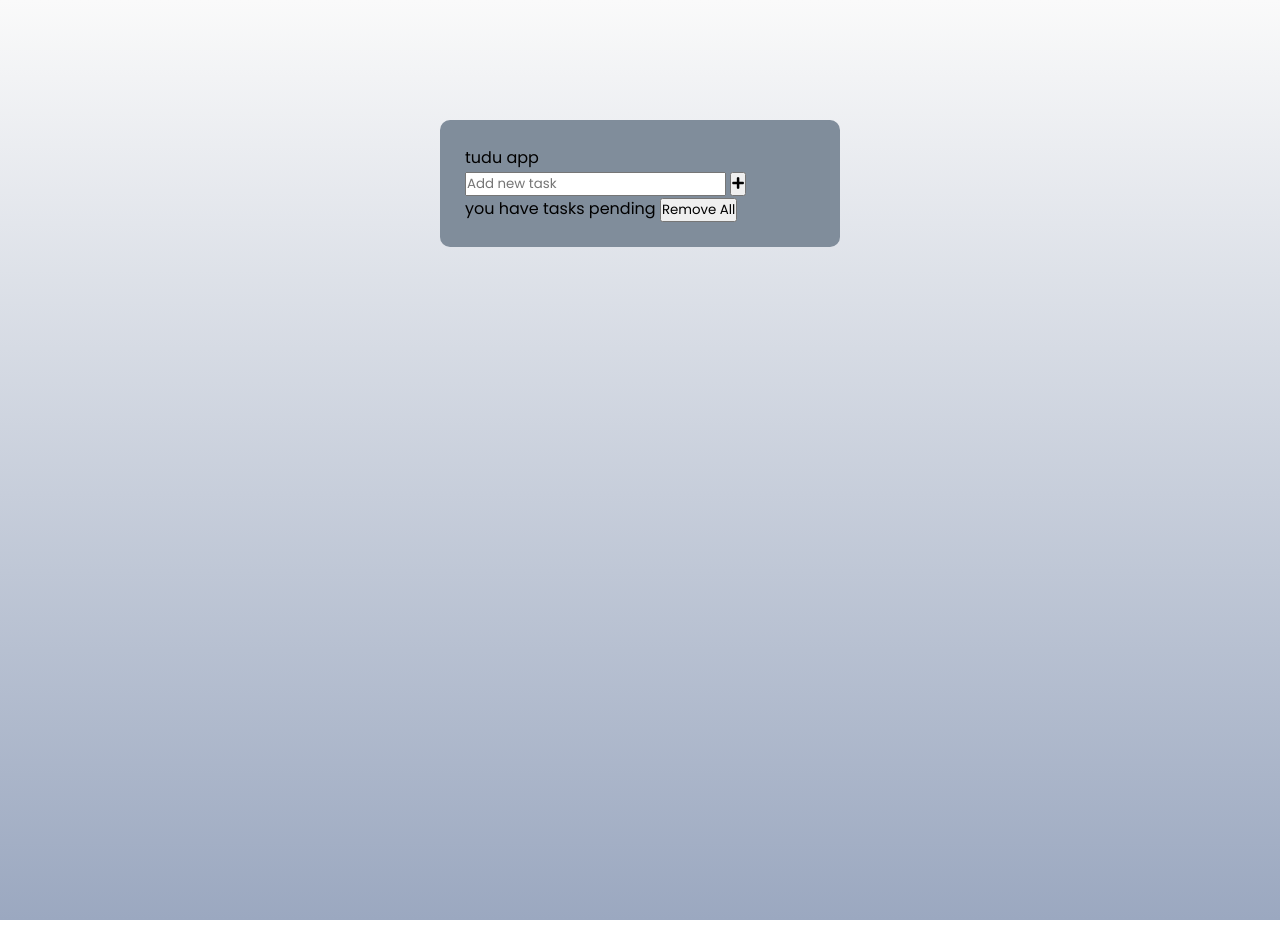
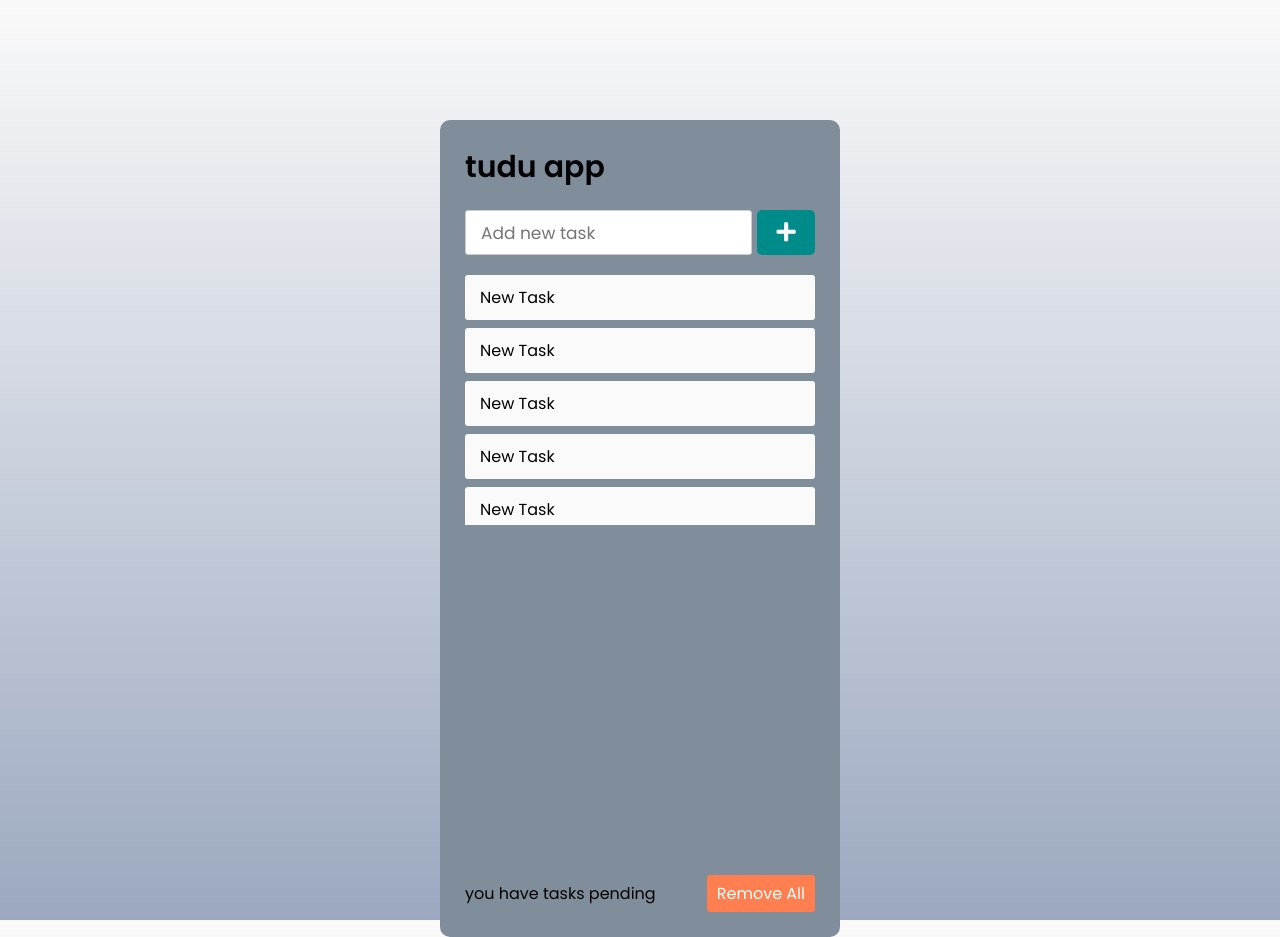
Before and after one commit to podvistorcheto/javascript-review, a website: page organizer/index.html in a window 1280 px wide. Drawn offline with Linux system fonts and the light colour scheme.

Commit message:
CSS styles added

```diff
--- a/organizer/index.html
+++ b/organizer/index.html
@@ -19,6 +19,27 @@
       </div>
       <ul class="taskList">
         <!-- data are comes from local storage -->
+        <li>
+          New Task<span><i class="fas fa-trash"></i></span>
+        </li>
+        <li>
+          New Task<span><i class="fas fa-trash"></i></span>
+        </li>
+        <li>
+          New Task<span><i class="fas fa-trash"></i></span>
+        </li>
+        <li>
+          New Task<span><i class="fas fa-trash"></i></span>
+        </li>
+        <li>
+          New Task<span><i class="fas fa-trash"></i></span>
+        </li>
+        <li>
+          New Task<span><i class="fas fa-trash"></i></span>
+        </li>
+        <li>
+          New Task<span><i class="fas fa-trash"></i></span>
+        </li>
       </ul>
       <div class="footer">
         <span>you have <span class="taskSheet"></span> tasks pending</span>
--- a/organizer/style.css
+++ b/organizer/style.css
@@ -21,3 +21,89 @@ body {
   border-radius: 10px;
   padding: 25px;
 }
+
+.wrapper header {
+  font-size: 30px;
+  font-weight: 600;
+}
+
+.wrapper .addNewTask {
+  display: flex;
+  height: 45px;
+  width: 100%;
+  margin: 20px 0;
+}
+
+.addNewTask input {
+  width: 85%;
+  height: 100%;
+  border: 1px solid #ccc;
+  font-size: 17px;
+  border-radius: 3px;
+  padding-left: 15px;
+}
+
+.addNewTask button {
+  width: 60px;
+  height: 100%;
+  border-radius: 5px;
+  border: none;
+  outline: none;
+  font-size: 22px;
+  color: #fafafa;
+  background: darkcyan;
+  cursor: pointer;
+  margin-left: 5px;
+}
+
+.wrapper .taskList {
+  max-height: 250px;
+  overflow-y: auto;
+}
+
+.taskList li {
+  list-style: none;
+  height: 45%;
+  line-height: 45px;
+  position: relative;
+  background: #fafafa;
+  border-radius: 3px;
+  margin-bottom: 8px;
+  padding: 0 15px;
+  overflow: hidden;
+}
+
+.taskList li span {
+  position: absolute;
+  right: -45px;
+  color: #fff;
+  width: 45px;
+  text-align: center;
+  background: coral;
+  border-radius: 0 3px 3px 0;
+  cursor: pointer;
+  transition: all 0.3s ease;
+}
+
+.taskList li:hover span {
+  right: 0px;
+}
+
+.wrapper .footer {
+  display: flex;
+  width: 100%;
+  margin-top: 100%;
+  align-items: center;
+  justify-content: space-between;
+}
+
+.footer button {
+  border: none;
+  outline: none;
+  background: coral;
+  color: #fff;
+  font-size: 16px;
+  cursor: pointer;
+  border-radius: 3px;
+  padding: 6px 10px;
+}
```
